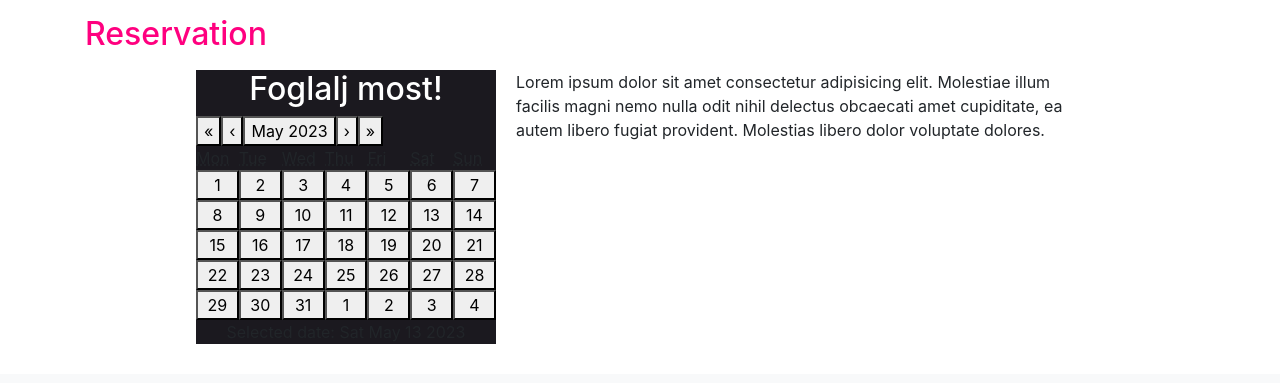
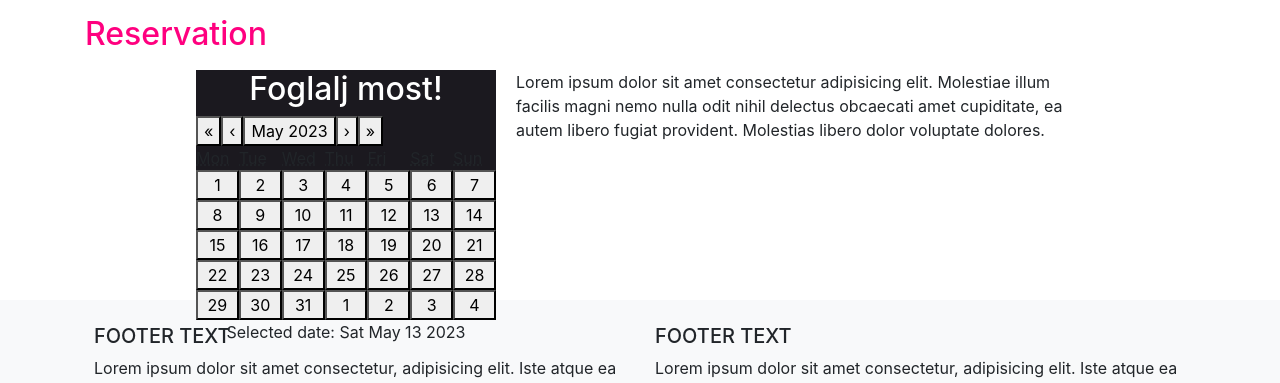
Before and after one commit to Viserya11/selfieflash, a React (Create React App) app: page / in a window 1280 px wide. Shown: the part 1350-1733 px from the top of the page. Built offline with nearby package versions, Linux system fonts and the light colour scheme.

Commit message:
Update style.css

```diff
--- a/src/style.css
+++ b/src/style.css
@@ -68,6 +68,7 @@ position: relative;
   min-width: 300px;
   min-height: 200px;
   max-width: 300px;
+  max-height: 200px;
   background-color: #1b191f;
 }
 
```
